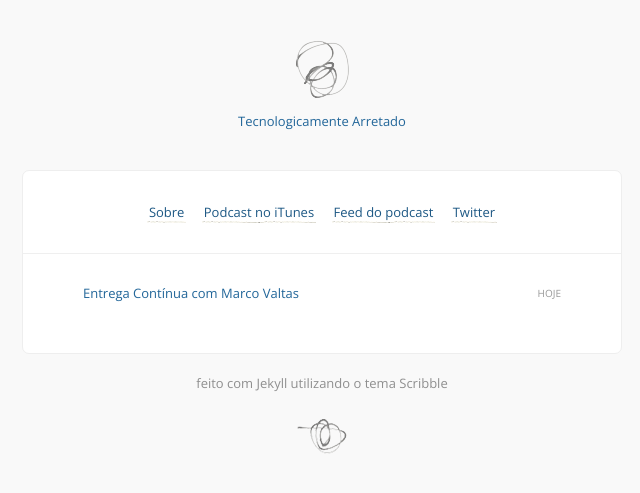
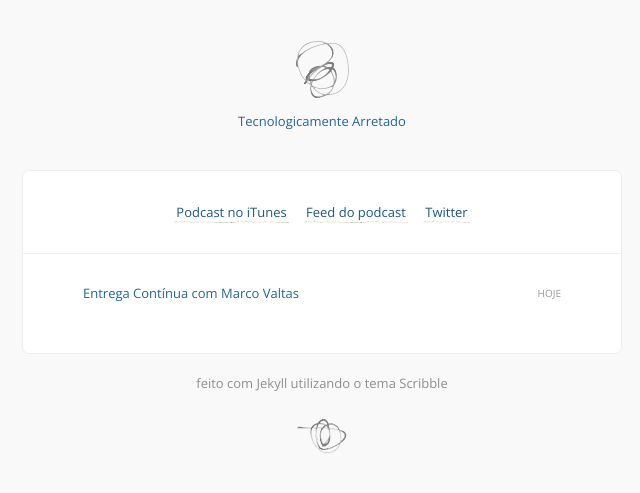
Before and after one commit to tecnologicamentearretado/tecnologicamentearretado.github.io, a Jekyll site: the page built from index.html, in a window 1280 px wide. Shown: the top 493 px of the page, without its empty margins (318-958 px from the left). Built offline with Jekyll 4.4.1, drawn with Linux system fonts in a browser that asks for light colours; Markdown is read by kramdown in place of the engine named in the settings; comment, search, counter and statistics services are not loaded.

Commit message:
Escodendo Sobre

```diff
--- a/_config.yml
+++ b/_config.yml
@@ -7,8 +7,6 @@ facebook_appid:   # appid for like button, remove from /_includes/share.html if
 google_analytics: UA-50519437-1
 
 links:
-  - name:         Sobre
-    url:          /sobre
   - name:         Podcast no iTunes
     url:          https://itunes.apple.com/br/podcast/tecnologicamente-arretado/id873915897
   - name:         Feed do podcast
```
